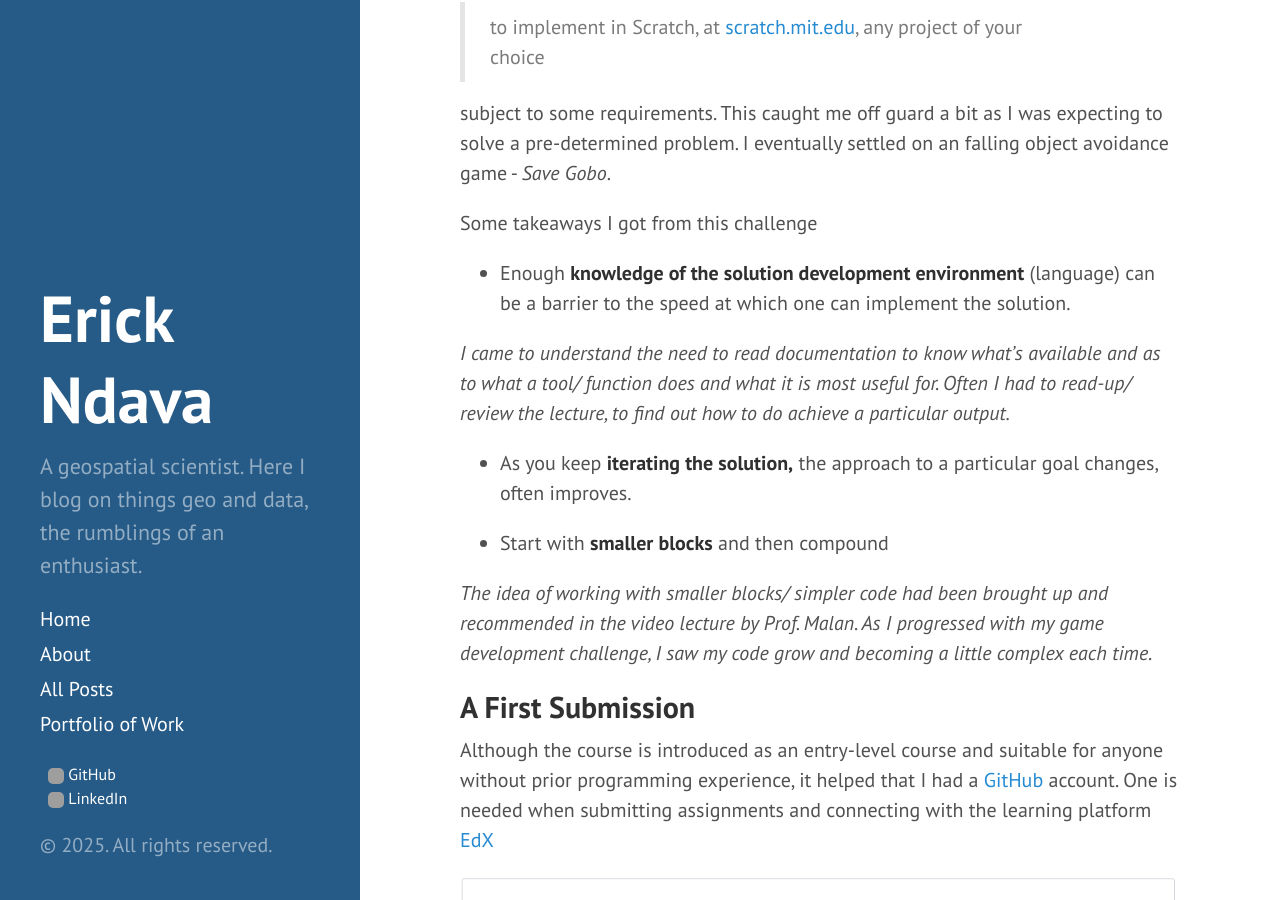
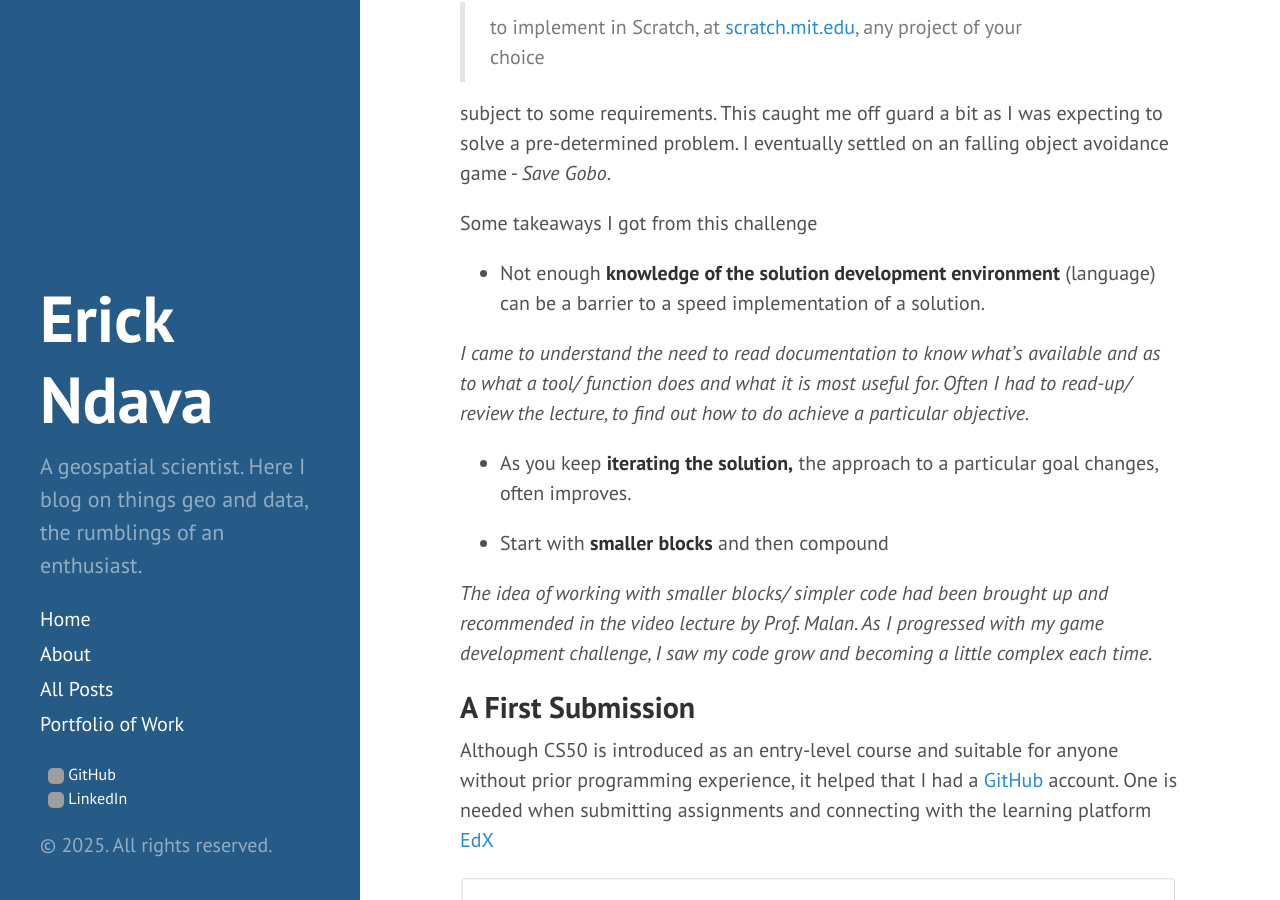
Before and after one commit to erickndava/erickndava.github.io, a Jekyll site: the page built from _posts/2025-06-23-Week-0-Grasping-the-Basics-Scratch.md, in a window 1280 px wide and 900 px high, scrolled down 586 px. Built offline with Jekyll 4.4.1, drawn with Linux system fonts in a browser that asks for light colours; some of the changed text lies outside the part shown; grey boxes are pictures that could not be loaded.

Commit message:
Update 2025-06-23-Week-0-Grasping-the-Basics-Scratch.md

```diff
--- a/_posts/2025-06-23-Week-0-Grasping-the-Basics-Scratch.md
+++ b/_posts/2025-06-23-Week-0-Grasping-the-Basics-Scratch.md
@@ -23,9 +23,9 @@
 subject to some requirements. This caught me off guard a bit as I was expecting  to solve a pre-determined problem. I eventually settled on an falling  object avoidance game - *Save Gobo*.
 
 Some takeaways I got from this challenge
-- Enough **knowledge of the solution development environment** (language) can be a barrier to the speed at which one can implement the solution.
+- Not enough **knowledge of the solution development environment** (language) can be a barrier to a speed implementation of a solution.
 
-*I came to understand the need to read documentation to know what's available and as to what a tool/ function does and what it is most useful for. Often I had to read-up/ review the lecture, to find out how to do achieve a particular output.*
+*I came to understand the need to read documentation to know what's available and as to what a tool/ function does and what it is most useful for. Often I had to read-up/ review the lecture, to find out how to do achieve a particular objective.*
 
 - As you keep **iterating the solution,** the approach to a particular goal changes, often improves.
 
@@ -35,7 +35,7 @@
 
 ## A First Submission
 
- Although the course is introduced as an entry-level course and suitable for anyone without prior programming experience, it helped that I had a [GitHub](https://github.com/) account. One is needed when submitting assignments and connecting with the learning platform [EdX](https://home.edx.org/)
+ Although CS50 is introduced as an entry-level course and suitable for anyone without prior programming experience, it helped that I had a [GitHub](https://github.com/) account. One is needed when submitting assignments and connecting with the learning platform [EdX](https://home.edx.org/)
 
 <p align="center"><img src="/images/GitHub_Invitation_for_CS50.png" alt="Invitation to CS50x"/></p>
 
@@ -47,7 +47,7 @@
 
 <p align="center"><img src="/images/Authorise_CS50.png" alt="Authorize Submit"/></p>
 
-So after completing the Scratch problem set, it had to be submitted. One of the most satisfying points was to get 8/8 on first submission. [My Scratch [Program](https://scratch.mit.edu/projects/1191429593) met all the requirements as per the assignment.
+On submitting [My Scratch Program](https://scratch.mit.edu/projects/1191429593), it was a satisfying experience to get 8/8 on this first submission. Confirming that my program met all the requirements per the assignment.
 
 <p align="center"><img src="/images/Project_check.png" alt="Project Check"/></p>
 
```
